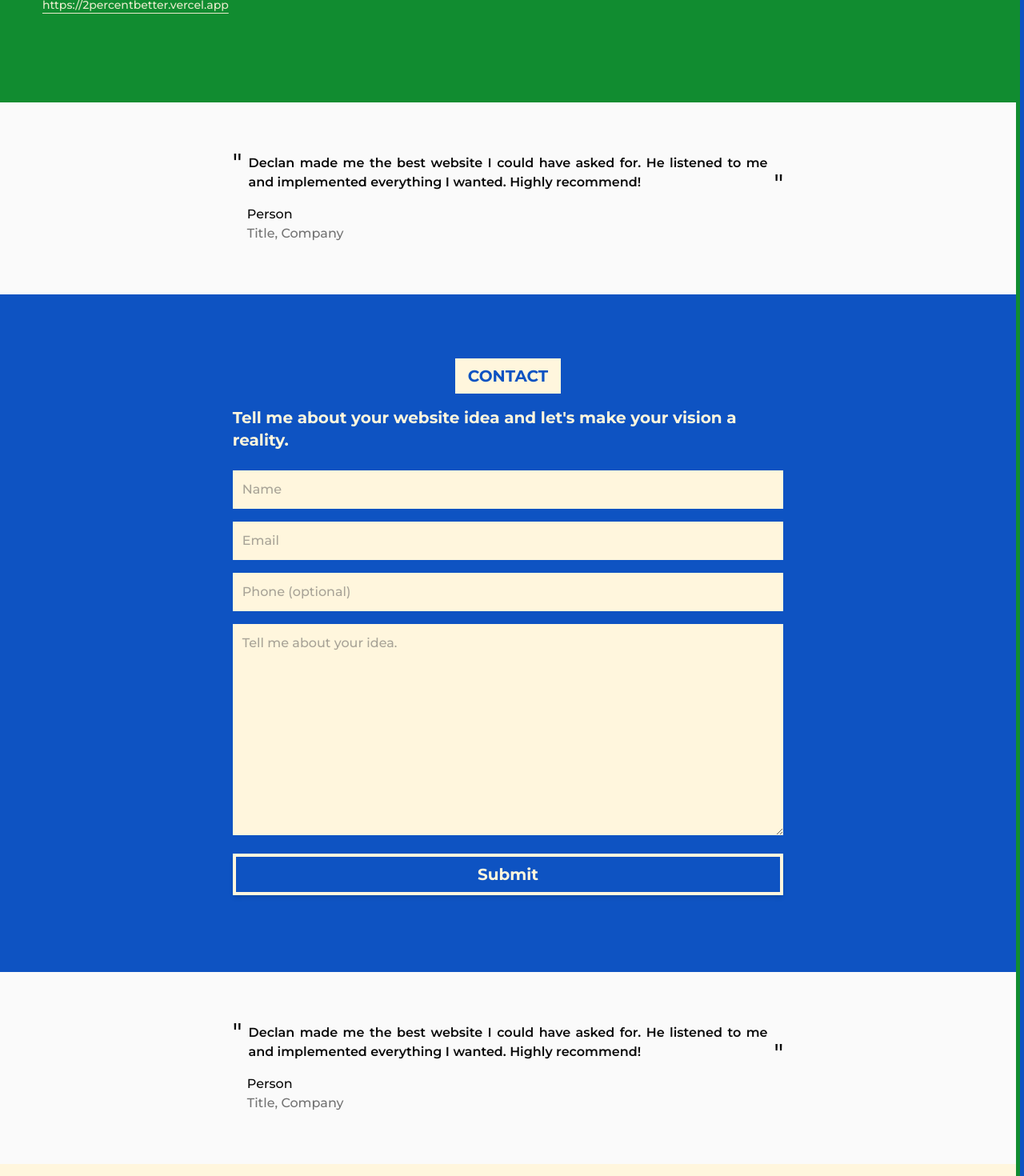
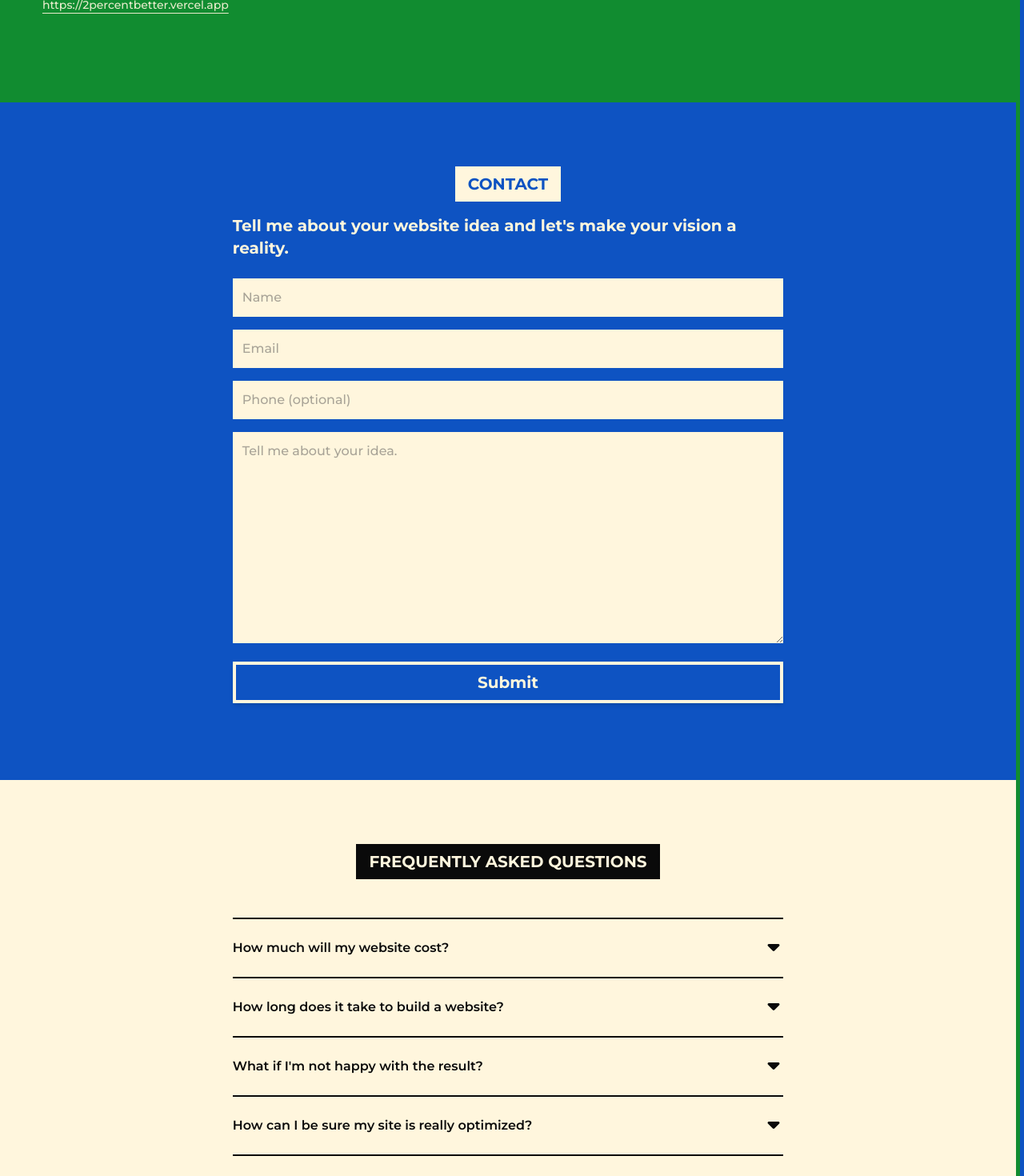
Before and after one commit to declanCross/declanCross.github.io, a Next.js app: page / in a window 1280 px wide. Shown: the part 2420-3890 px from the top of the page at 80% size. Built offline with nearby package versions, Linux system fonts and the light colour scheme.

Commit message:
removed reviews until present

```diff
--- a/src/app/page.jsx
+++ b/src/app/page.jsx
@@ -2,6 +2,7 @@ import ContactForm from "@/components/ContactForm"
 import Faq from "@/components/Faq"
 import Footer from "@/components/Footer"
 import ProjectCard from "@/components/ProjectCard"
+import Review from "@/components/Review"
 import ServiceCard from "@/components/ServiceCard"
 import Image from "next/image"
 
@@ -212,25 +213,16 @@ export default function Home() {
 				</div>
 			</section>
 			{/* review 1 */}
-			<section className="bg-base-light py-16 px-4">
-				{/* content */}
-				<div className="max-w-prose mx-auto">
-					{/* quote */}
-					<div className="flex items-start relative mb-4">
-						<p className="text-3xl leading-none -mt-1 font-medium">"</p>
-						<p className="font-semibold mx-2 text-justify">
-							Declan made me the best website I could have asked for. He
-							listened to me and implemented everything I wanted. Highly
-							recommend!
-						</p>
-						<p className="text-3xl leading-none self-end -mb-1 font-medium">
-							"
-						</p>
-					</div>
-					<p className="font-medium ml-4.5">Person</p>
-					<p className="font-medium text-neutral-500 ml-4.5">Title, Company</p>
-				</div>
-			</section>
+			{/* <Review
+				review={
+					<>
+						Declan made me the best website I could have asked for. He listened
+						to me and implemented everything I wanted. Highly recommend!
+					</>
+				}
+				person="Person"
+				title="Title, Company"
+			/> */}
 			{/* contact */}
 			<section
 				id="contact"
@@ -242,25 +234,16 @@ export default function Home() {
 				</div>
 			</section>
 			{/* review 2 */}
-			<section className="bg-base-light py-16 px-4">
-				{/* content */}
-				<div className="max-w-prose mx-auto">
-					{/* quote */}
-					<div className="flex items-start relative mb-4">
-						<p className="text-3xl leading-none -mt-1 font-medium">"</p>
-						<p className="font-semibold mx-2 text-justify">
-							Declan made me the best website I could have asked for. He
-							listened to me and implemented everything I wanted. Highly
-							recommend!
-						</p>
-						<p className="text-3xl leading-none self-end -mb-1 font-medium">
-							"
-						</p>
-					</div>
-					<p className="font-medium ml-4.5">Person</p>
-					<p className="font-medium text-neutral-500 ml-4.5">Title, Company</p>
-				</div>
-			</section>
+			{/* <Review
+				review={
+					<>
+						Declan made me the best website I could have asked for. He listened
+						to me and implemented everything I wanted. Highly recommend!
+					</>
+				}
+				person="Person"
+				title="Title, Company"
+			/> */}
 			{/* faq */}
 			<section
 				id="faq"
--- /dev/null
+++ b/src/components/Review.jsx
@@ -0,0 +1,21 @@
+export default function Review({ review, person, title }) {
+	return (
+		<>
+			<section className="bg-base-light py-16 px-4">
+				{/* content */}
+				<div className="max-w-prose mx-auto">
+					{/* quote */}
+					<div className="flex items-start relative mb-4">
+						<p className="text-3xl leading-none -mt-1 font-medium">"</p>
+						<p className="font-semibold mx-2 text-justify">{review}</p>
+						<p className="text-3xl leading-none self-end -mb-1 font-medium">
+							"
+						</p>
+					</div>
+					<p className="font-medium ml-4.5">{person}</p>
+					<p className="font-medium text-neutral-500 ml-4.5">{title}</p>
+				</div>
+			</section>
+		</>
+	)
+}
```
